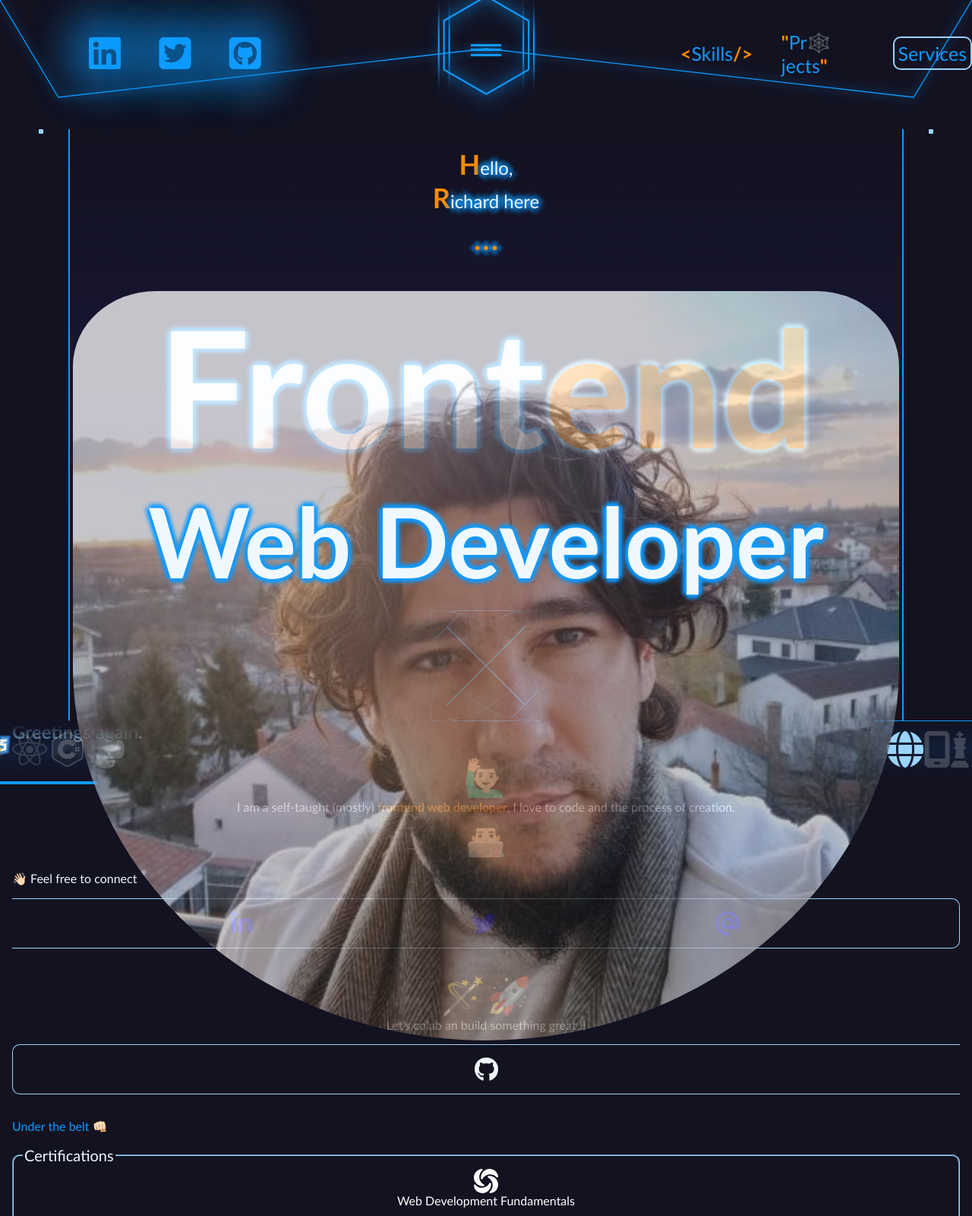
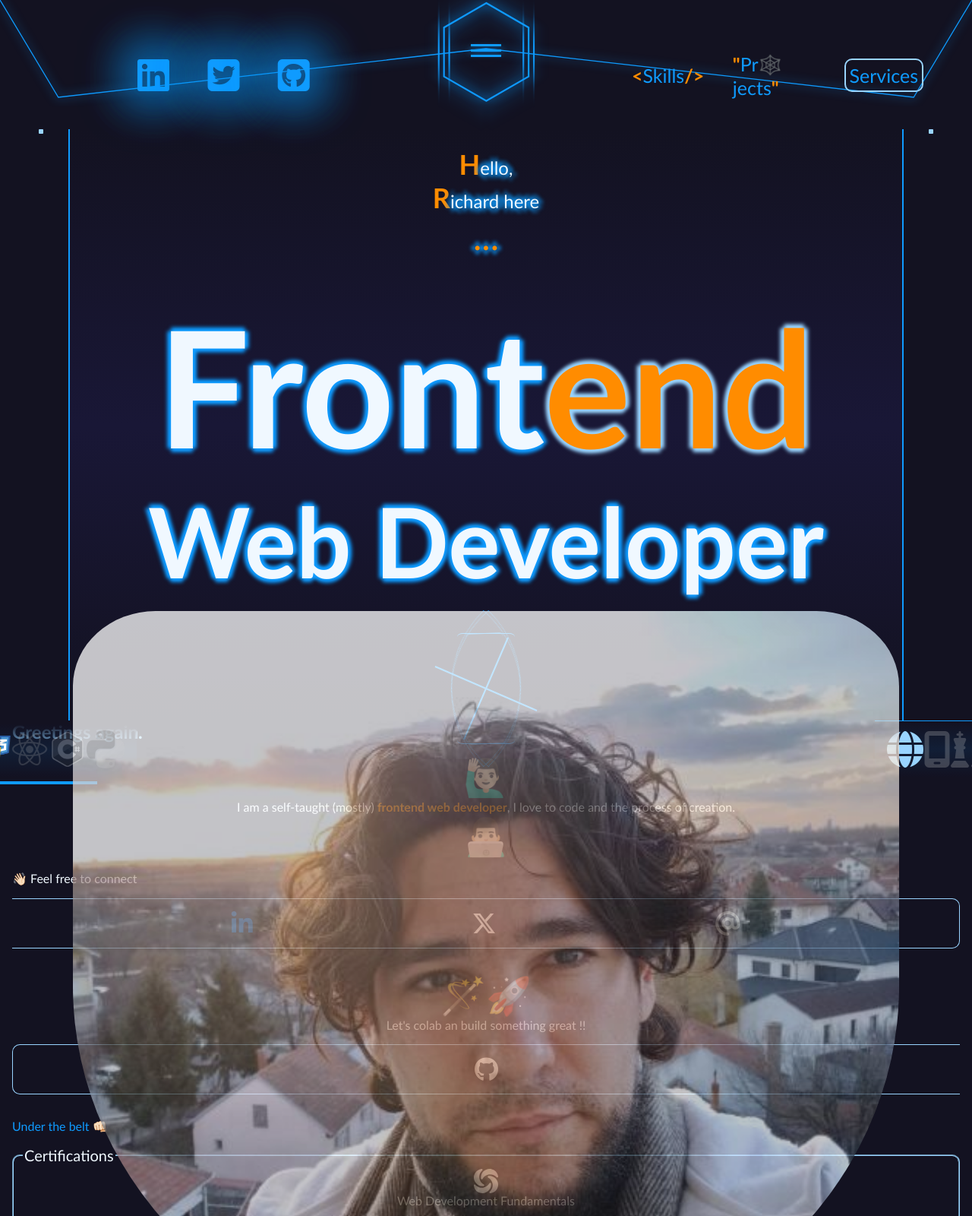
Before and after one commit to RixCrafts/Portfolio, a plain HTML site: page index.html in a window 1280 px wide. Shown: the top 1600 px of the page at 76% size. Drawn offline with Linux system fonts and the light colour scheme.

Commit message:
Fix "Greetings" Section and implement menu button shrink effect

```diff
--- a/index.html
+++ b/index.html
@@ -31,6 +31,7 @@
             "></path>
       </svg>
     </div>
+  </header>
 
   <nav>
     <div class="header__item-container left">
@@ -106,7 +107,6 @@
     </div>
 
   </nav>
-  </header>
 
   <main>
     <div id="greetings-page">
@@ -120,8 +120,6 @@
           <p>Front<span>end</span></p>
           <p>Web Developer</p>
         </div>
-
-
 
         <div id="myPicture-visualWidget__container">
           <div id="myPicture-visualWidget__inner-container">
@@ -146,17 +144,17 @@
       <div class="connect-container">
         <!--TODO: List all the comunities that i'm part off, scroll horizontally -->
         <div class="linkedin-container">
-          <a href="https://www.linkedin.com/in/richard-garcía-5a089a202/">
+          <a href="https://www.linkedin.com/in/richard-garcía-5a089a202/" target="_blank">
             <i class="fa-brands fa-linkedin-in"></i>
           </a>
         </div>
         <div class="twitter-container">
-          <a href="https://twitter.com/Richard_RixDev">
-            <i class="fa-brands fa-twitter"></i>
+          <a href="https://twitter.com/Richard_RixDev" target="_blank">
+            <i class="fa-brands fa-x-twitter"></i>
           </a>
         </div>
         <div class="mail-container">
-          <a href="mailto:">
+          <a href="#">
             <i class="fa-solid fa-at"></i>
           </a>
         </div>
@@ -172,9 +170,12 @@
       <p><span>🪄🚀</span> Let's colab an build something great !!</p>
       <div class="colab-container">
         <div class="github-container">
+          <a href="https://github.com/RixCrafts" target="_blank">
             <i class="fa-brands fa-github"></i>
+          </a>
         </div>
       </div>
+
       <p>Under the belt 👊🏻</p>
       <div class="belt">
         <fieldset id="certifications-fieldset">
@@ -182,7 +183,7 @@
           <div class="certifications">
             <!-- TODO: build a div for the cert pictures and from there give the url -->
             <div class="sololearn-cert-1">
-              <a href="https://www.sololearn.com/certificates/CT-5W0ONZ24">
+              <a href="https://www.sololearn.com/certificates/CT-5W0ONZ24" target="_blank">
                 <svg id="sololearn-svg1" width="32" height="32" viewBox="0 0 32 32" fill="none"
                   xmlns="http://www.w3.org/2000/svg" role="img" class="sol-illustration">
                   <g id="sololearn-logo">
@@ -219,7 +220,7 @@
             </div>
             <hr />
             <div class="sololearn-cert-2">
-              <a href="https://www.sololearn.com/certificates/CT-RPVH6JCC">
+              <a href="https://www.sololearn.com/certificates/CT-RPVH6JCC" target="_blank">
                 <svg id="sololearn-svg1" width="32" height="32" viewBox="0 0 32 32" fill="none"
                   xmlns="http://www.w3.org/2000/svg" role="img" class="sol-illustration">
                   <g id="sololearn-logo">
@@ -256,7 +257,7 @@
             </div>
             <hr />
             <div class="sololearn-cert-2">
-              <a href="https://www.sololearn.com/certificates/CT-DLUFVRR0">
+              <a href="https://www.sololearn.com/certificates/CT-DLUFVRR0" target="_blank">
                 <svg id="sololearn-svg1" width="32" height="32" viewBox="0 0 32 32" fill="none" xmlns="http://www.w3.org/2000/svg"
                   role="img" class="sol-illustration">
                   <g id="sololearn-logo">
@@ -293,14 +294,14 @@
             </div>
             <hr />
             <div class="freecodecamp-cert-1">
-              <a href="https://www.freecodecamp.org/certification/rixcrafts/responsive-web-design">
+              <a href="https://www.freecodecamp.org/certification/rixcrafts/responsive-web-design" target="_blank">
                 <i class="fa-brands fa-free-code-camp"></i>
                 <p>Responsive Web Design</p>
               </a>
             </div>
             <hr />
             <div class="freecodecamp-cert-2">
-              <a href="https://www.freecodecamp.org/certification/rixcrafts/javascript-algorithms-and-data-structures">
+              <a href="https://www.freecodecamp.org/certification/rixcrafts/javascript-algorithms-and-data-structures" target="_blank">
                 <i class="fa-brands fa-free-code-camp"></i>
                 <p>JavaScript Algorithms and Data Structures</p>
               </a>
@@ -385,4 +386,6 @@
   </footer>
 </body>
 
+<script src="styleSupport.js"></script>
+
 </html>
--- a/style-mobileFirst.css
+++ b/style-mobileFirst.css
@@ -3,6 +3,7 @@
   --clr-neonBlue: hsl(205, 100%, 53%);
   --clr-ligthBlue: hsl(205, 100%, 80%);
   --clr-orange: hsla(33, 100%, 50%, 1);
+  --clr-linkedin: rgb(10, 102, 194);
 
   --ff-main: 'Trebuchet MS',
     'Lucida Sans Unicode',
@@ -87,13 +88,14 @@ header {
 
 nav {
   width: 100vw;
-  height: 100%;
-  position: relative;
-  top: 0;
-  padding-top: 10px;
+  position: fixed;
+  top: 0px;
+  z-index: 100;
+  padding-top: 2px;
   display: flex;
   align-items: center;
-  justify-content: space-between;
+  /* justify-content: space-between; */
+  justify-content: center;
 }
 
 
@@ -102,10 +104,23 @@ nav {
 .menu-container {
   position: relative;
   width: 100%;
-  height: 100%;
+  top: -20px;
+  /* height: 100%; */
   display: flex;
   justify-content: center;
   align-items: center;
+  transition: all linear 250ms;
+}
+
+/* TODO: Insert this class with JS to shrink when scroll down */
+.small-nav{
+  background: linear-gradient(0deg, transparent 0 30%, hsla(205, 100%, 53%, 0.521), transparent 80%);
+}
+
+.small-menu{
+  width: 50%;
+  top: 0;
+
 }
 
 .menu-container svg {
@@ -144,7 +159,7 @@ nav {
 }
 
 #menu-btn::before {
-  top: -6px;
+  top: -7px;
 }
 
 #menu-btn::after {
@@ -444,6 +459,7 @@ main {
 #myPicture-visualWidget__inner-container {
   width: 9rem;
   height: 9rem;
+  top: 30px;
 }
 
 .inner-visualWidget {
@@ -583,6 +599,7 @@ main {
 
 #myPicture {
   position: absolute;
+  top: 0;
   opacity: .75;
   border-radius: 10% 10% 50% 50%;
 }
@@ -641,6 +658,18 @@ main {
   border-radius: 0 10px 10px 0;
 }
 
+.linkedin-container i{
+  color: var(--clr-linkedin);
+}
+
+.twitter-container i{
+  color: #fff;
+}
+
+.mail-container i{
+  color: #aaa;
+}
+
 .connect-container i,
 .colab-container i,
 .belt i {
@@ -652,6 +681,10 @@ main {
   border-left: 1px solid var(--clr-ligthBlue);
   border-bottom: 1px solid var(--clr-ligthBlue);
   border-radius: 10px 0 0 10px;
+}
+
+.github-container i{
+  color: #fff;
 }
 
 /* .belt {
--- /dev/null
+++ b/styleSupport.js
@@ -0,0 +1,17 @@
+let body = document.querySelector('body');
+console.log(body);
+
+// Nav bar - mobile: Middle btn shrink when scroll
+
+body.onscroll = event => {
+  console.log(window.scrollY);
+  const navBtn = document.querySelector('.menu-container');
+  const navBar = document.querySelector('nav');
+  if(window.scrollY > 20){
+    navBtn.classList.add("small-menu");
+    navBar.classList.add("small-nav");
+  }else{
+    navBtn.classList.remove("small-menu");
+    navBar.classList.remove("small-nav");
+  }
+}
```
Also changed, not shown: 1 other file. Lines whose indentation alone changed are shown as unchanged.
